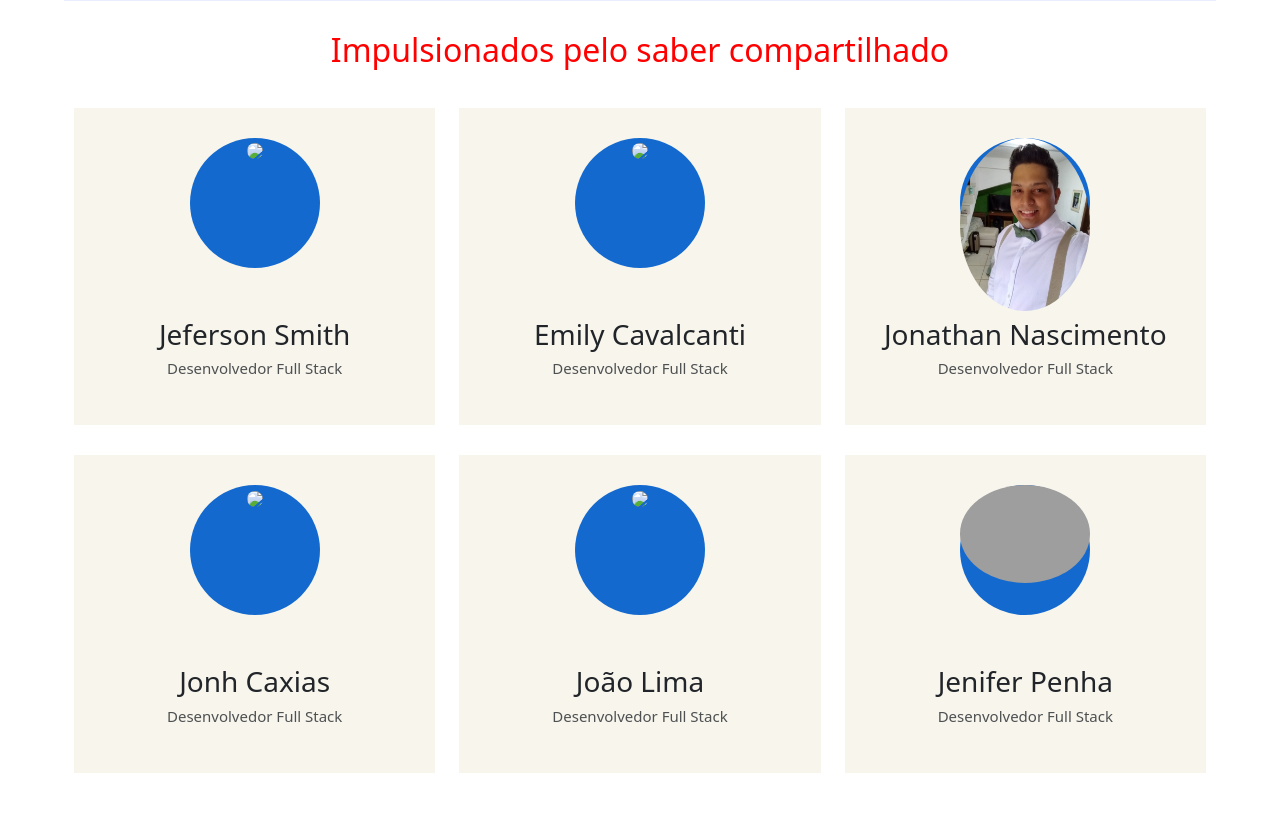
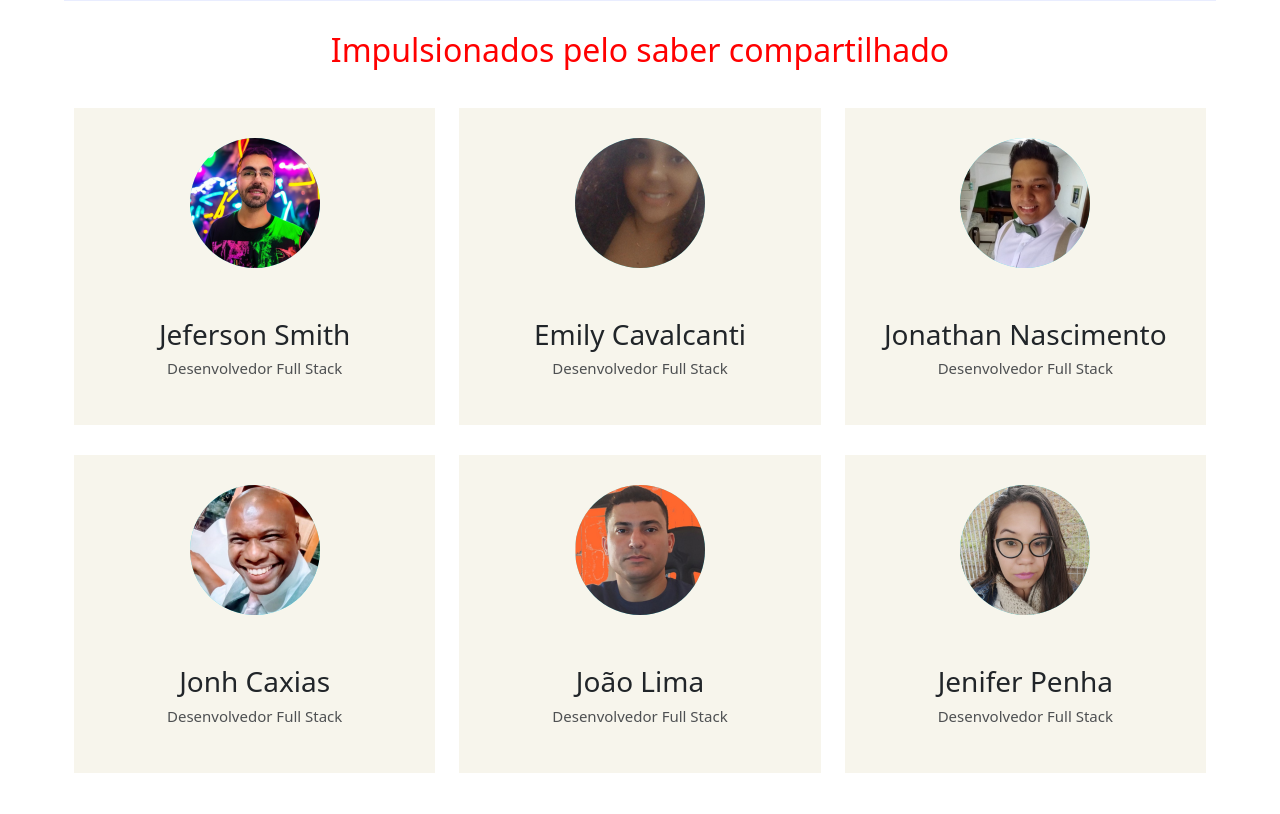
Before and after one commit to JefersonSmith/sabedoria-entrega-final, a web app: page /sobreNos.html in a window 1280 px wide. Shown: the part 698-1512 px from the top of the page. Run offline with its HTML, style and script files only (its server is not run), Linux system fonts and the light colour scheme; data that the repository does not hold is empty; some libraries are stand-ins or nearby versions; grey boxes are pictures that could not be loaded.

Commit message:
Finalizando card dos desenvolvedores

```diff
--- a/sabedoria-security/src/main/resources/static/sobreNos.html
+++ b/sabedoria-security/src/main/resources/static/sobreNos.html
@@ -79,7 +79,7 @@
 			<div class="col-12 col-sm-6 col-md-4 col-lg-4">
 				<div class="our-team">
 					<div class="picture">
-						<img class="img-fluid" src="#">
+						<img class="img-fluid" src="img/Jeferson.png">
 					</div>
 					<div class="team-content">
 						<h3 class="name">Jeferson Smith</h3>
@@ -96,7 +96,7 @@
 			<div class="col-12 col-sm-6 col-md-4 col-lg-4">
 				<div class="our-team">
 					<div class="picture">
-						<img class="img-fluid" src="#">
+						<img class="img-fluid" src="img/Emily.png">
 					</div>
 					<div class="team-content">
 						<h3 class="name">Emily Cavalcanti</h3>
@@ -113,7 +113,7 @@
 			<div class="col-12 col-sm-6 col-md-4 col-lg-4">
 				<div class="our-team">
 					<div class="picture">
-						<img class="img-fluid" src="img/Jonathan.jpeg">
+						<img class="img-fluid" src="img/Jonathan.png">
 					</div>
 					<div class="team-content">
 						<h3 class="name">Jonathan Nascimento</h3>
@@ -130,7 +130,7 @@
 			<div class="col-12 col-sm-6 col-md-4 col-lg-4">
 				<div class="our-team">
 					<div class="picture">
-						<img class="img-fluid" src="#">
+						<img class="img-fluid" src="img/Jonh.png">
 					</div>
 					<div class="team-content">
 						<h3 class="name">Jonh Caxias</h3>
@@ -147,7 +147,7 @@
 			<div class="col-12 col-sm-6 col-md-4 col-lg-4">
 				<div class="our-team">
 					<div class="picture">
-						<img class="img-fluid" src="#">
+						<img class="img-fluid" src="img/Joao.png">
 					</div>
 					<div class="team-content">
 						<h3 class="name">João Lima</h3>
@@ -164,7 +164,7 @@
 			<div class="col-12 col-sm-6 col-md-4 col-lg-4">
 				<div class="our-team">
 					<div class="picture">
-						<img class="img-fluid" src="img/Jenifer.jpeg">
+						<img class="img-fluid" src="img/Jenifer.png">
 					</div>
 					<div class="team-content">
 						<h3 class="name">Jenifer Penha</h3>
--- a/sabedoria-security/src/main/resources/static/style/sobrenos.css
+++ b/sabedoria-security/src/main/resources/static/style/sobrenos.css
@@ -24,6 +24,7 @@ h2.titulo {
 /* Cards dos Desenvolvedores*/
 
 
+
 .our-team {
   padding: 30px 0 40px;
   margin-bottom: 30px;
@@ -47,7 +48,7 @@ h2.titulo {
   width: 100%;
   height: 0;
   border-radius: 50%;
-  background-color: #1369ce;
+  background-color: #60e6e9;
   position: absolute;
   bottom: 135%;
   right: 0;
@@ -66,7 +67,7 @@ h2.titulo {
   width: 100%;
   height: 100%;
   border-radius: 50%;
-  background-color: #1369ce;
+  background-color: #60e6e9;
   position: absolute;
   top: 0;
   left: 0;
@@ -97,7 +98,7 @@ h2.titulo {
   width: 100%;
   padding: 0;
   margin: 0;
-  background-color: #1369ce;
+  background-color: #60e6e9;
   position: absolute;
   bottom: -100px;
   left: 0;
```
Also changed, not shown: sabedoria-security/src/main/resources/static/img/Emily.png (added), sabedoria-security/src/main/resources/static/img/Jeferson.png (added), sabedoria-security/src/main/resources/static/img/Jenifer.png (added), sabedoria-security/src/main/resources/static/img/Joao.png (added), sabedoria-security/src/main/resources/static/img/Jonathan.png (added), sabedoria-security/src/main/resources/static/img/Jonh.png (added).
